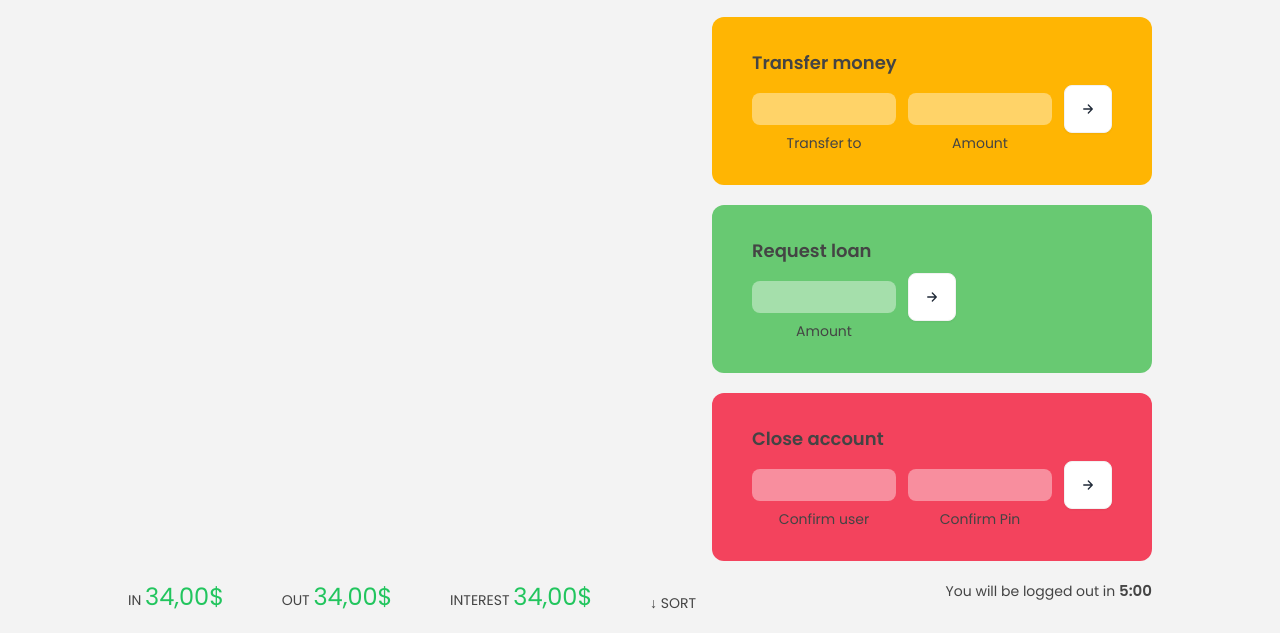
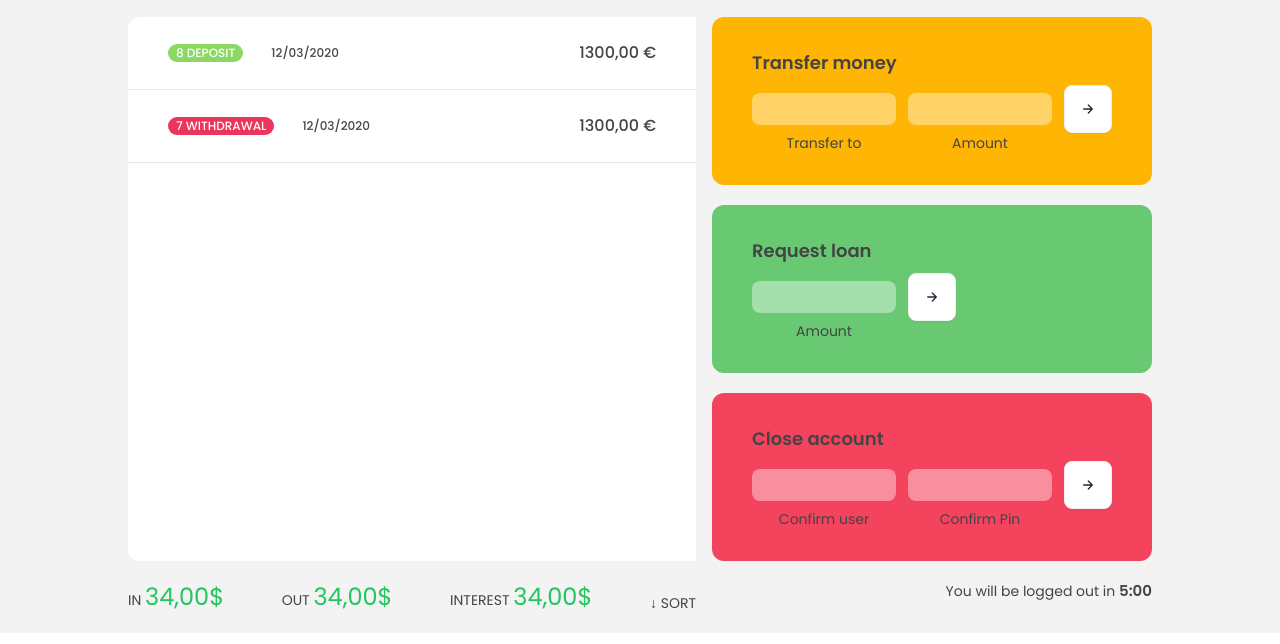
Before and after one commit to CodeWizard-AB/Bankist-App, a website: page index.html in a window 1280 px wide. Shown: the part 156-800 px from the top of the page. Drawn offline with nearby package versions, Linux system fonts and the light colour scheme.

Commit message:
html done

```diff
--- a/index.html
+++ b/index.html
@@ -76,7 +76,22 @@
 
 			<!-- * MOVEMENTS MONEY-->
 
-			<section class="row-span-3"></section>
+			<section
+				id="movements"
+				class="row-span-3 *:flex *:items-center *:justify-between *:uppercase bg-white overflow-auto *:py-6 *:border-b *:text-xs *:gap-7 *:px-10 *:font-medium rounded-l-xl"
+			>
+				<div>
+					<p class="deposit">8 deposit</p>
+					<p class="flex-1">12/03/2020</p>
+					<p class="cash">1300,00 €</p>
+				</div>
+
+				<div>
+					<p class="withdrawal">7 WITHDRAWAL</p>
+					<p class="flex-1">12/03/2020</p>
+					<p class="cash">1300,00 €</p>
+				</div>
+			</section>
 
 			<!-- * TRANSFER MONEY -->
 
--- a/src/tailwind.css
+++ b/src/tailwind.css
@@ -36,4 +36,16 @@
 	.moneyCalc span {
 		@apply text-green-500 text-2xl;
 	}
+
+	.deposit {
+		@apply rounded-full bg-[#8BD964] px-2 py-[1px] text-white;
+	}
+
+	.withdrawal {
+		@apply bg-[#EB355B] rounded-full px-2 py-[1px] text-white;
+	}
+
+	.cash {
+		@apply text-base;
+	}
 }
```
Also changed, not shown: styles/style.css.
